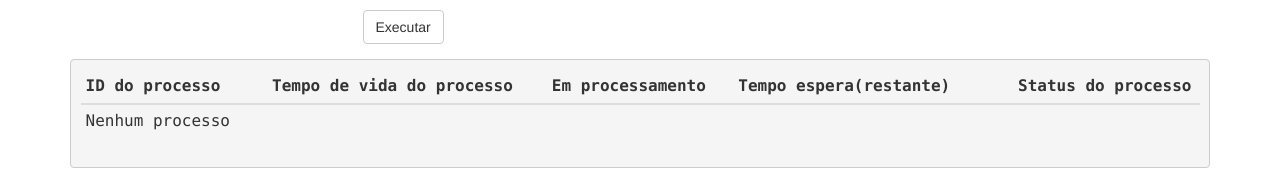
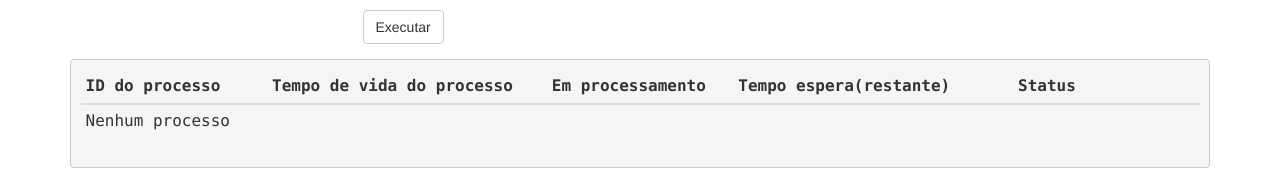
Before and after one commit to ericalves/escalonador-robin-round, a plain HTML site: page index.html in a window 1280 px wide. Shown: the part 419-589 px from the top of the page. Drawn offline with Linux system fonts and the light colour scheme.

Commit message:
Atualizado arquivo README

```diff
--- a/index.html
+++ b/index.html
@@ -9,7 +9,6 @@
     <div class="container">
         <div class="page-header">
             <h1 class="text-center">Escalonador de processos de Round-Robin</h1>
-        	<!--<p class="lead">Escalonador de processos</p>-->
         </div>
         <div class="row">
             <div class="col-md-6">
@@ -97,7 +96,7 @@
                             <th class="col-md-3">Tempo de vida do processo</th>
                             <th class="col-md-2">Em processamento</th>
                             <th class="col-md-3">Tempo espera(restante)</th>
-					    	<th class="col-md-2">Status do processo</th>
+                            <th class="col-md-2">Status</th>
                         </thead>
                         <tbody id="tableProcessos">
                             <tr>
```
Also changed, not shown: 1 other file. Lines whose indentation alone changed are shown as unchanged.
